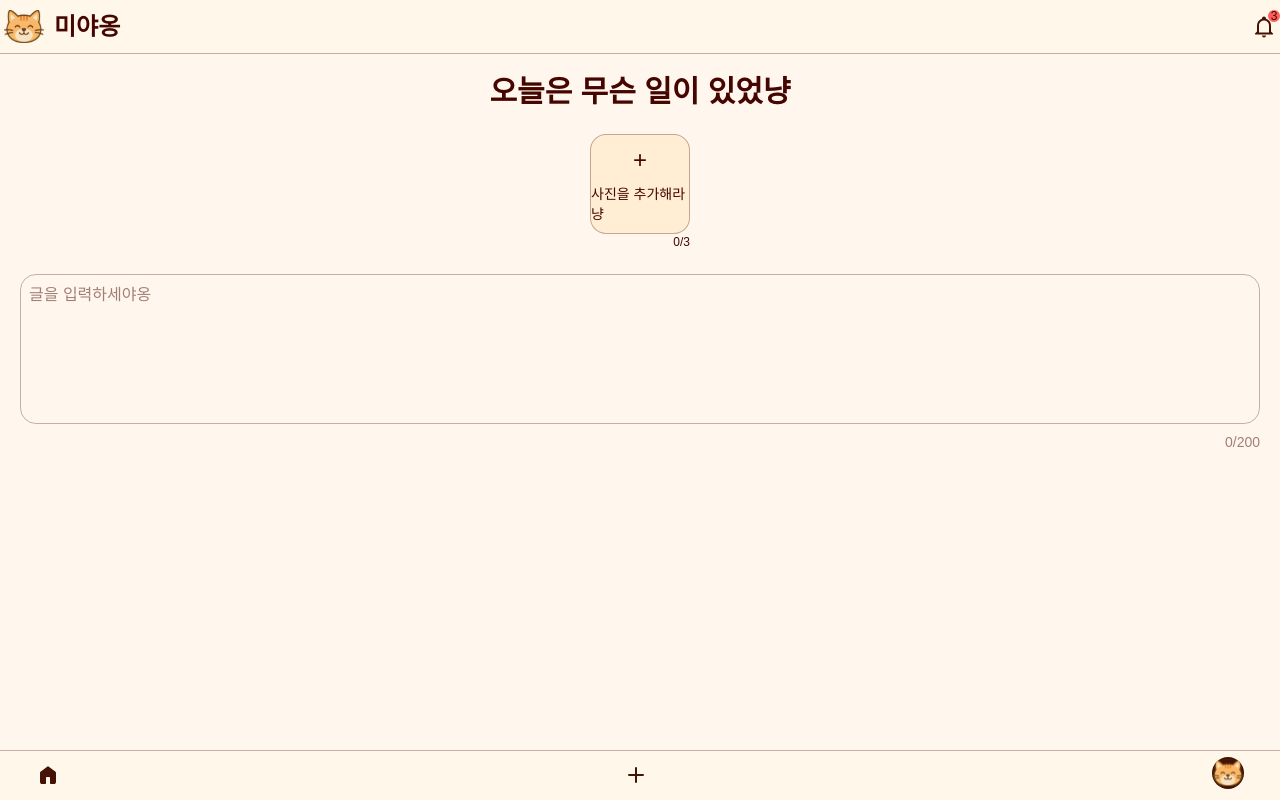
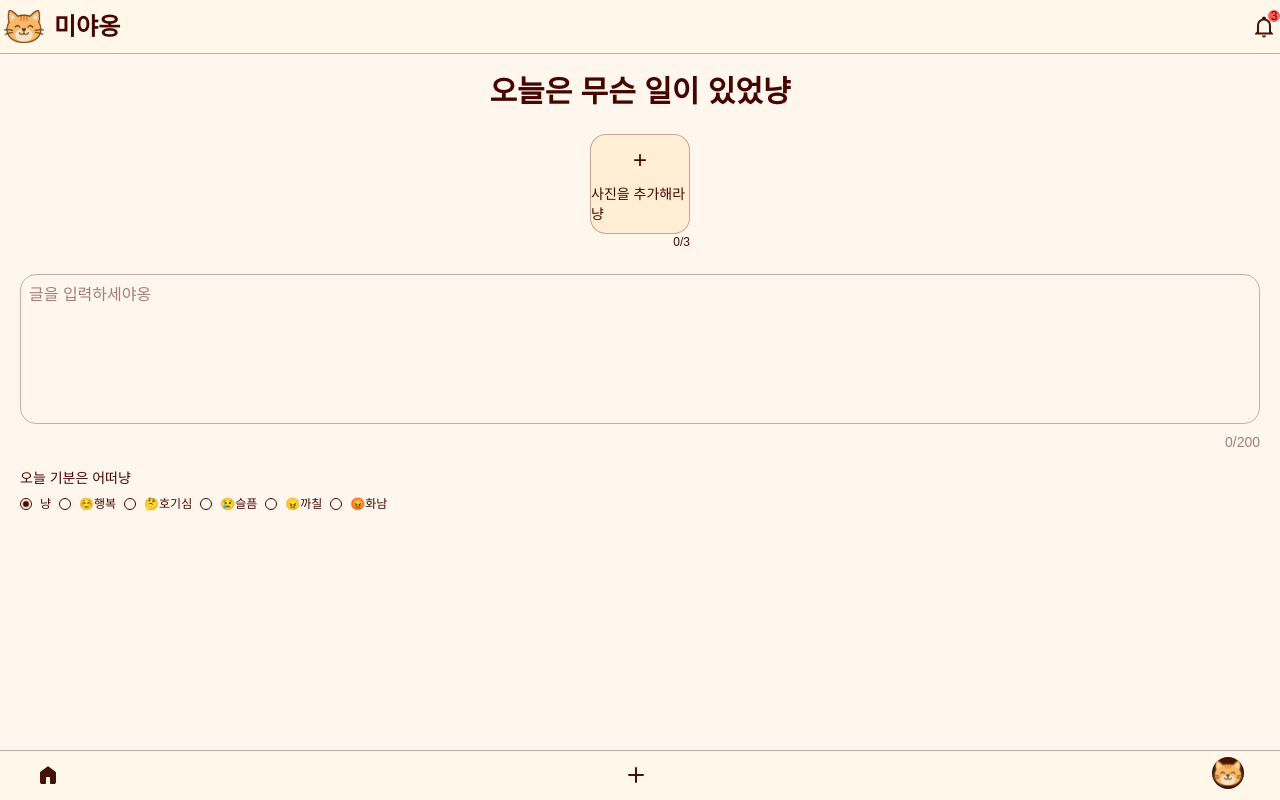
Before and after one commit to 100-hours-a-week/9_meow_fe, a React (Vite) app: page /create in a window 1280 px wide. Built offline with nearby package versions, Linux system fonts and the light colour scheme; a web font is replaced by a local one.

Commit message:
feat: SelectEmotion 컴포넌트 구현
- radio group과 label 활용하여 구현
- enum 활용하여 map으로 radio group 보여줌

```diff
--- a/src/app/create/CreatePostPage.tsx
+++ b/src/app/create/CreatePostPage.tsx
@@ -5,6 +5,7 @@ function CreatePostPage() {
     <CreatePostForm>
       <CreatePostForm.ImageInput />
       <CreatePostForm.PostContentInput />
+      <CreatePostForm.SelectEmotion />
     </CreatePostForm>
   );
 }
--- a/src/components/pages/PostForm/CreatePostForm.tsx
+++ b/src/components/pages/PostForm/CreatePostForm.tsx
@@ -1,6 +1,7 @@
 import { ReactNode } from "react";
 import ImageInput from "./ImageInput";
 import PostContentInput from "./PostContentInput";
+import SelectEmotion from "./SelectEmotion";
 
 export default function CreatePostForm({ children }: { children: ReactNode }) {
   return (
@@ -13,3 +14,4 @@ export default function CreatePostForm({ children }: { children: ReactNode }) {
 
 CreatePostForm.ImageInput = ImageInput;
 CreatePostForm.PostContentInput = PostContentInput;
+CreatePostForm.SelectEmotion = SelectEmotion;
--- /dev/null
+++ b/src/components/pages/PostForm/SelectEmotion.tsx
@@ -0,0 +1,27 @@
+import { Label } from "@/components/ui/label";
+import { RadioGroup, RadioGroupItem } from "@/components/ui/radio-group";
+import { ApiEmotion, DisplayEmotion } from "@/types/Emotion";
+
+export default function SelectEmotion() {
+  return (
+    <div className="flex flex-col gap-2 w-full">
+      <p className="text-sm">오늘 기분은 어떠냥</p>
+      <RadioGroup
+        defaultValue={ApiEmotion.NONE}
+        className="flex flex-row gap-2 flex-wrap"
+      >
+        {Object.entries(ApiEmotion).map(([key, value], index) => (
+          <div key={value} className="flex items-center space-x-2">
+            <RadioGroupItem value={value} id={`r${index + 1}`} />
+            <Label htmlFor={`r${index + 1}`} className="text-xs">
+              {key === "NONE"
+                ? // TODO: 사용자에 따라서 다르게 보이도록
+                  DisplayEmotion.CAT
+                : DisplayEmotion[key as keyof typeof DisplayEmotion]}
+            </Label>
+          </div>
+        ))}
+      </RadioGroup>
+    </div>
+  );
+}
```
